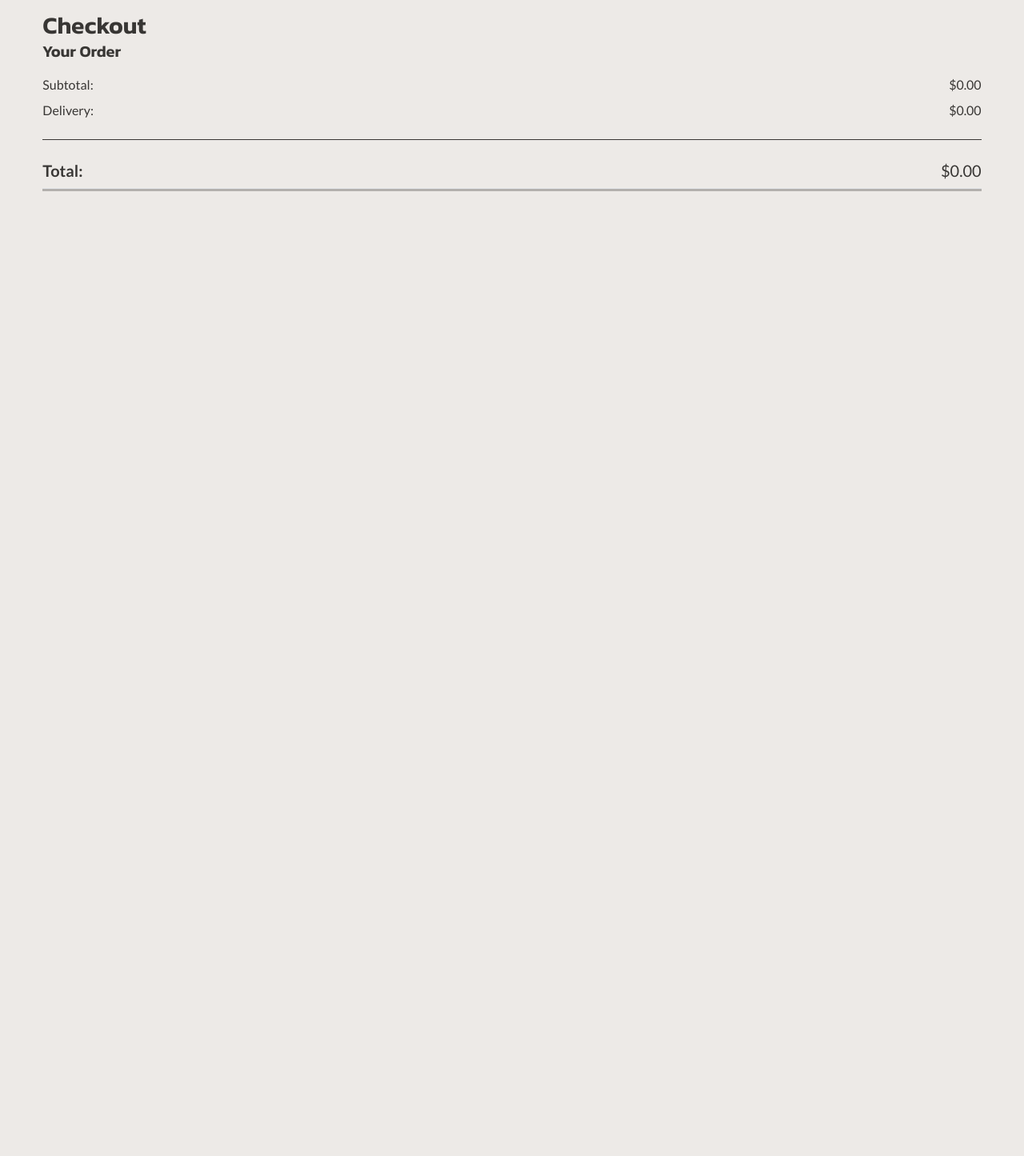
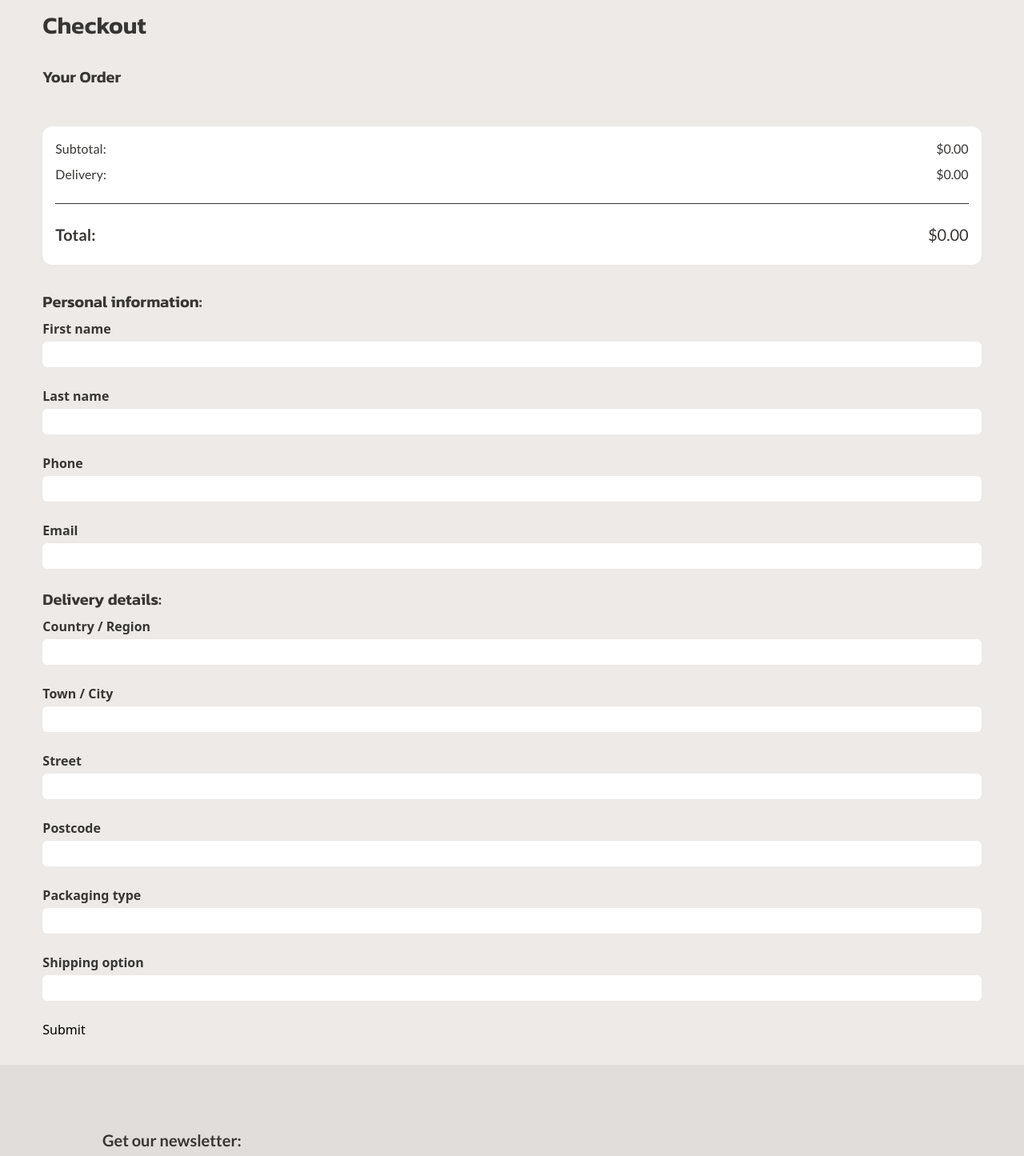
Before and after one commit to Ymmraf/ecommerce-dashboard-mockup, a Next.js app: page /checkout in a window 1280 px wide. Shown: the part 100-1545 px from the top of the page at 80% size. Before the commit the page ends 800 px from the top, so only its background shows below. Built offline with nearby package versions, Linux system fonts and the light colour scheme.

Commit message:
create checkout page

```diff
--- a/app/checkout/page.tsx
+++ b/app/checkout/page.tsx
@@ -1,31 +1,98 @@
-'use client'
+"use client";
 import { useAtom } from "jotai";
 import { cart } from "../atom/state";
 import Breadcrumbs from "../ui/Breadcrumbs";
 import { getSum, getTotalFee } from "../utils/getSum";
 import CheckoutList from "../ui/CheckoutList";
-import DisplayTotal from "../ui/DisplayTotal";
+import DisplayTotalCheckout from "../ui/checkout/DisplayTotalCheckout";
+import Footer from "../ui/Footer";
+import { submitForm } from "./submit";
 
 export default function Checkout() {
   const [productInCart] = useAtom(cart);
   const subTotal = getSum(productInCart);
   const deliveryFee = getTotalFee(productInCart);
   const total = subTotal + deliveryFee;
+
   return (
     <>
       <main className="w-11/12 m-auto">
         <Breadcrumbs nav={["Checkout"]} />
         <h1 className="text-coal text-3xl font-semibold">Checkout</h1>
-        <section>
-          <section>
-            <DisplayTotal subTotal={subTotal} deliveryFee={deliveryFee} total={total}/>
-            <hr className="h-1 w-full bg-darkcream" />
+        <section className="mt-8">
+          <h2 className="text-xl font-semibold text-coal mb-4">Your Order</h2>
           <div className="h-full">
             <CheckoutList />
           </div>
+          <DisplayTotalCheckout
+            subTotal={subTotal}
+            deliveryFee={deliveryFee}
+            total={total}
+          />
         </section>
+        <section className="my-8">
+          <form action={submitForm}>
+          <div>
+            <h2 className="text-coal font-semibold text-xl mb-2">
+              Personal information:
+            </h2>
+            <div className="space-y-6 mb-6">
+              <div>
+                <label className="block text-coal font-semibold mb-1" htmlFor="firstName">First name</label>
+                <input className="block w-full p-1 rounded-md ring-leaf text-coal" type="text" name="firstName" id="firstName" required={true}/>
+              </div>
+              <div className="">
+                <label className="block text-coal font-semibold mb-1" htmlFor="lastName">Last name</label>
+                <input className="block w-full p-1 rounded-md ring-leaf text-coal" type="text" name="lastName" id="lastName" required={true}/>
+              </div>
+              <div className="">
+                <label className="block text-coal font-semibold mb-1" htmlFor="phone">Phone</label>
+                <input className="block w-full p-1 rounded-md ring-leaf text-coal" type="tel" name="phone" id="phone" required={true}/>
+              </div>
+              <div className="">
+                <label className="block text-coal font-semibold mb-1" htmlFor="email">Email</label>
+                <input className="block w-full p-1 rounded-md ring-leaf text-coal" type="email" name="email" id="email" required={true}/>
+              </div>
+            </div>
+          </div>
+          <div className="">
+            <h2 className="text-coal font-semibold text-xl mb-2">
+              Delivery details:
+            </h2>
+            <div className="space-y-6 mb-6">
+              <div>
+                <label className="block text-coal font-semibold mb-1" htmlFor="country">Country / Region</label>
+                <input className="block w-full p-1 rounded-md ring-leaf text-coal" type="text" name="country" id="country" required={true}/>
+              </div>
+              <div className="">
+                <label className="block text-coal font-semibold mb-1" htmlFor="Town">Town / City</label>
+                <input className="block w-full p-1 rounded-md ring-leaf text-coal" type="text" name="Town" id="Town" required={true}/>
+              </div>
+              <div className="">
+                <label className="block text-coal font-semibold mb-1" htmlFor="street">Street</label>
+                <input className="block w-full p-1 rounded-md ring-leaf text-coal" type="tel" name="street" id="street" required={true}/>
+              </div>
+              <div className="">
+                <label className="block text-coal font-semibold mb-1" htmlFor="postcode">Postcode</label>
+                <input className="block w-full p-1 rounded-md ring-leaf text-coal" type="number" name="postcode" id="postcode" required={true}/>
+              </div>
+              <div className="">
+                <label className="block text-coal font-semibold mb-1" htmlFor="package">Packaging type</label>
+                <input className="block w-full p-1 rounded-md ring-leaf text-coal" type="text" name="package" id="package" required={true}/>
+              </div>
+              <div className="">
+                <label className="block text-coal font-semibold mb-1" htmlFor="shipping">Shipping option</label>
+                <input className="block w-full p-1 rounded-md ring-leaf text-coal" type="text" name="shipping" id="shipping" required={true}/>
+              </div>
+            </div>
+          </div>
+          <div>
+            <button type="submit">Submit</button>
+          </div>
+          </form>
         </section>
       </main>
+      <Footer />
     </>
   );
 }
--- a/app/ui/CheckoutList.tsx
+++ b/app/ui/CheckoutList.tsx
@@ -1,6 +1,8 @@
 import { useAtom } from "jotai";
 import { cart } from "../atom/state";
 import Image from "next/image";
+import { FontAwesomeIcon } from "@fortawesome/react-fontawesome";
+import { faXmark } from "@fortawesome/free-solid-svg-icons";
 
 export default function CheckoutList() {
   const [productInCart, setProductInCart] = useAtom(cart);
@@ -9,6 +11,38 @@ export default function CheckoutList() {
     setProductInCart(
       productInCart.filter((product) => product.product != productName)
     );
+  }
+
+  function changeProductQuantity(operator: string, productName: string) {
+    if (operator == "+") {
+      setProductInCart(
+        productInCart.map((item, index) =>
+          item.product == productName
+            ? {
+                product: item.product,
+                price: Number(item.price),
+                quantity: Number(productInCart[index].quantity + 1),
+                img: item.img,
+                stock: item.stock
+              }
+            : item
+        )
+      );
+    } else if (operator == "-") {
+      setProductInCart(
+        productInCart.map((item, index) =>
+          item.product == productName
+            ? {
+                product: item.product,
+                price: Number(item.price),
+                quantity: Number(productInCart[index].quantity - 1),
+                img: item.img,
+                stock: item.stock
+              }
+            : item
+        )
+      );
+    }
   }
 
   return (
@@ -33,14 +67,52 @@ export default function CheckoutList() {
                   {product.product}
                 </p>
                 <div className="flex items-end min-w-20">
+                  {
+                    product.quantity == 1 ?
+                    <button
+                        disabled={true}
+                        onClick={() => changeProductQuantity("-", product.product)}
+                        className="opacity-30 size-8 border-[1px] border-coal border-opacity-90 text-coal font-bold">
+                        -
+                    </button>
+                    :
+                    <button
+                        disabled={false}
+                        onClick={() => changeProductQuantity("-", product.product)}
+                        className="size-8 border-[1px] border-coal border-opacity-90 text-coal font-bold hover:text-cream hover:bg-coal duration-300">
+                        -
+                    </button>
+                  }
 
                   <div className="flex items-center">
                     <p className="min-w-8 text-center">{product.quantity}</p>
                   </div>
-
+                  {
+                    product.quantity >= product.stock ?
+                    <button
+                        disabled={true}
+                        onClick={() => changeProductQuantity("+", product.product)}
+                        className="opacity-30 size-8 border-[1px] border-coal border-opacity-90 text-coal font-bold">
+                        +
+                    </button> :
+                    <button
+                      disabled={false}
+                      onClick={() => changeProductQuantity("+", product.product)}
+                      className="size-8 border-[1px] border-coal border-opacity-90 text-coal font-bold hover:text-cream hover:bg-coal duration-300">
+                      +
+                  </button>
+                  }
                 </div>
               </div>
               <div className="flex flex-col justify-between py-1">
+                <div className="flex justify-end">
+                  <button
+                    onClick={() => deleteProductFromCart(product.product)}
+                    className="text-coal px-2 py-1 hover:bg-darkcream duration-300 rounded-xl"
+                  >
+                    <FontAwesomeIcon icon={faXmark} className="text-xl" />
+                  </button>
+                </div>
                 <p className="text-coal">
                   ${(product.price * product.quantity).toFixed(2)}
                 </p>
@@ -50,7 +122,6 @@ export default function CheckoutList() {
           <hr className="w-full h-[2px] bg-darkcream" />
         </div>
       ))}
-      <div className="h-[300px]"></div>
     </div>
   );
 }
--- /dev/null
+++ b/app/ui/checkout/DisplayTotalCheckout.tsx
@@ -0,0 +1,19 @@
+export default function DisplayTotalCheckout({subTotal, deliveryFee, total} : {subTotal : number, deliveryFee : number, total : number}) {
+    return (
+        <div className="mt-8 bg-white p-4 rounded-xl">
+              <div className="flex justify-between mb-2">
+                <p className="text-coal">Subtotal:</p>
+                <p className="text-coal">${subTotal.toFixed(2)}</p>
+              </div>
+              <div className="flex justify-between mb-2">
+                <p className="text-coal">Delivery:</p>
+                <p className="text-coal">${deliveryFee.toFixed(2)}</p>
+              </div>
+              <div className="h-px w-full bg-coal my-6"></div>
+              <div className="flex justify-between mb-2">
+                <p className="text-coal text-xl font-bold">Total:</p>
+                <p className="text-coal text-xl">${total.toFixed(2)}</p>
+              </div>
+        </div>
+    )
+}
```
Also changed, not shown: app/checkout/api/route.ts (added). Lines whose indentation alone changed are shown as unchanged.
